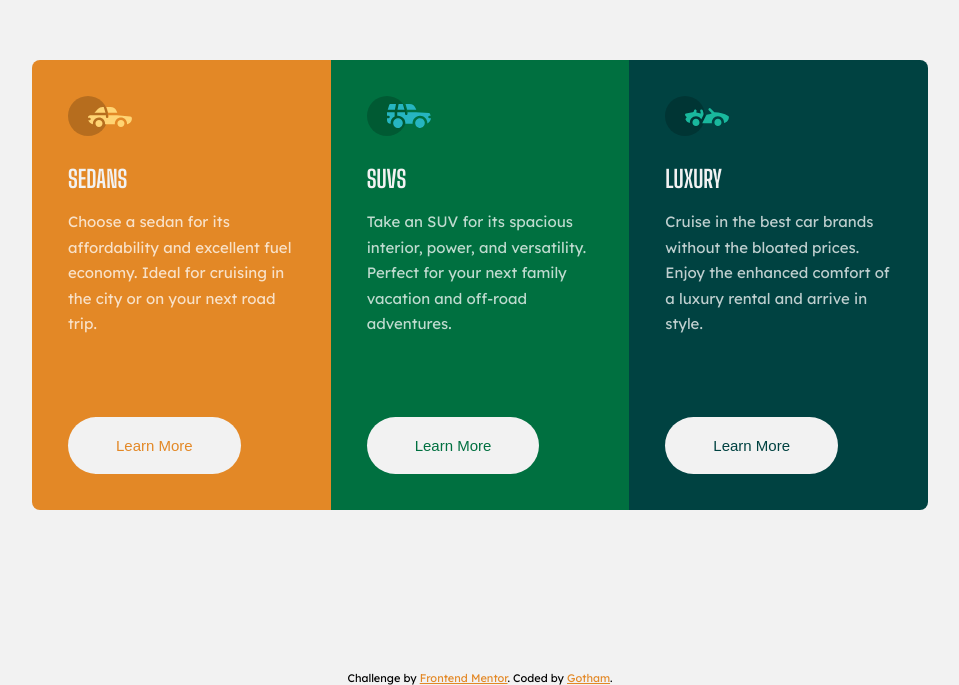
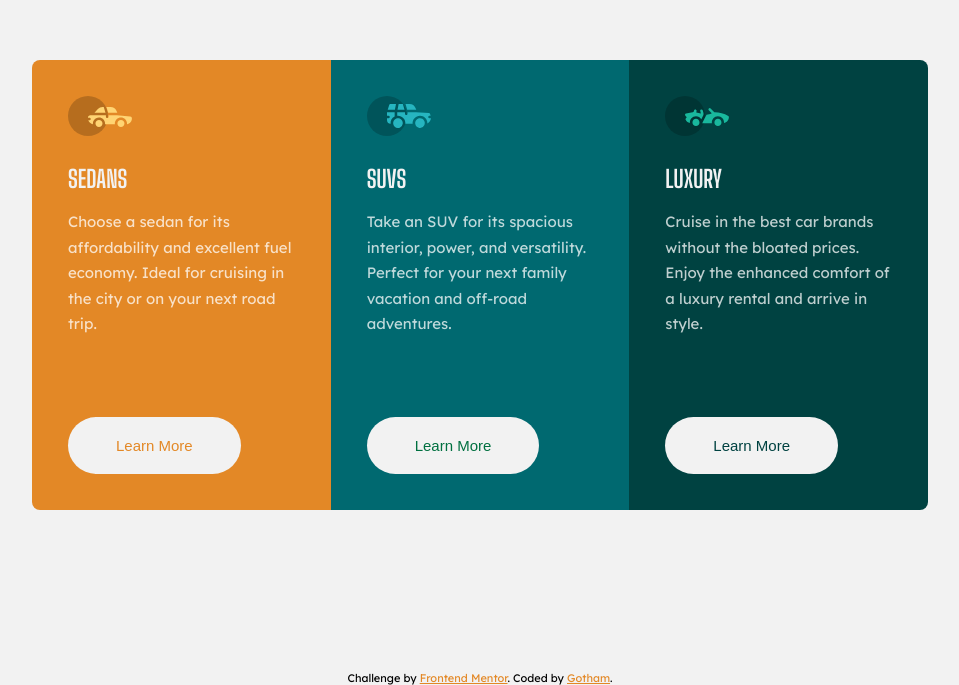
Before and after one commit to gowthamss/css-3column-preview-card, a plain HTML site: page index.html in a window 1280 px wide. Shown: the part 115-800 px from the top of the page, without its empty margins (160-1119 px from the left). Drawn offline with Linux system fonts and the light colour scheme.

Commit message:
card 2 background changed

```diff
--- a/style.css
+++ b/style.css
@@ -38,7 +38,7 @@ section.sedans {
 }
 
 section.suvs {
-    background: hsl(154, 100%, 22%);
+    background: hsl(184, 100%, 22%);
 }
 
 section.luxury {
```
